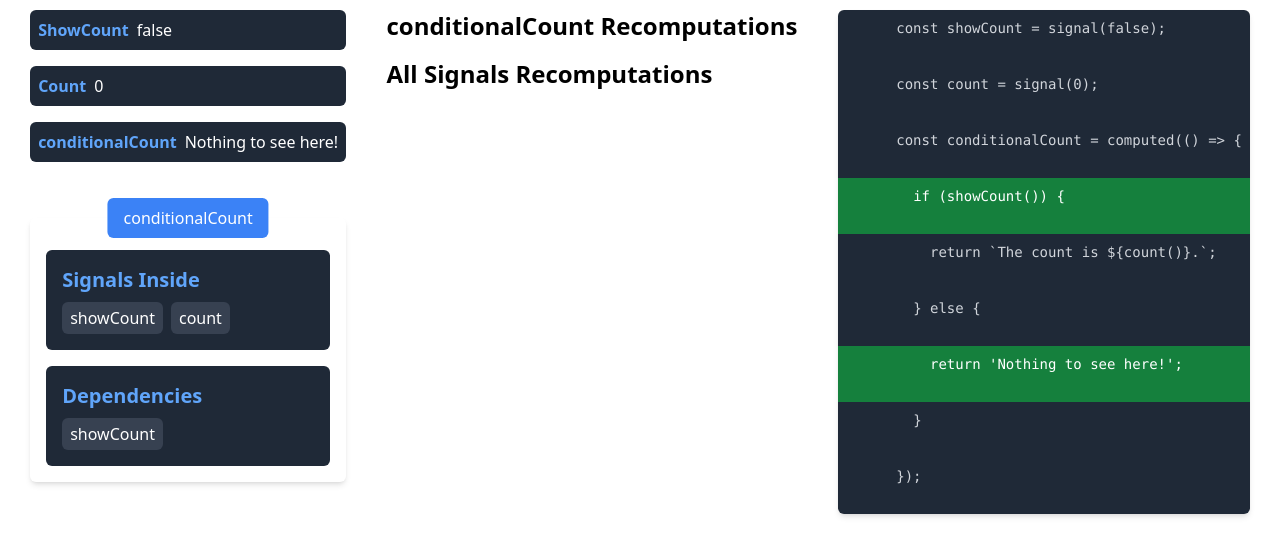
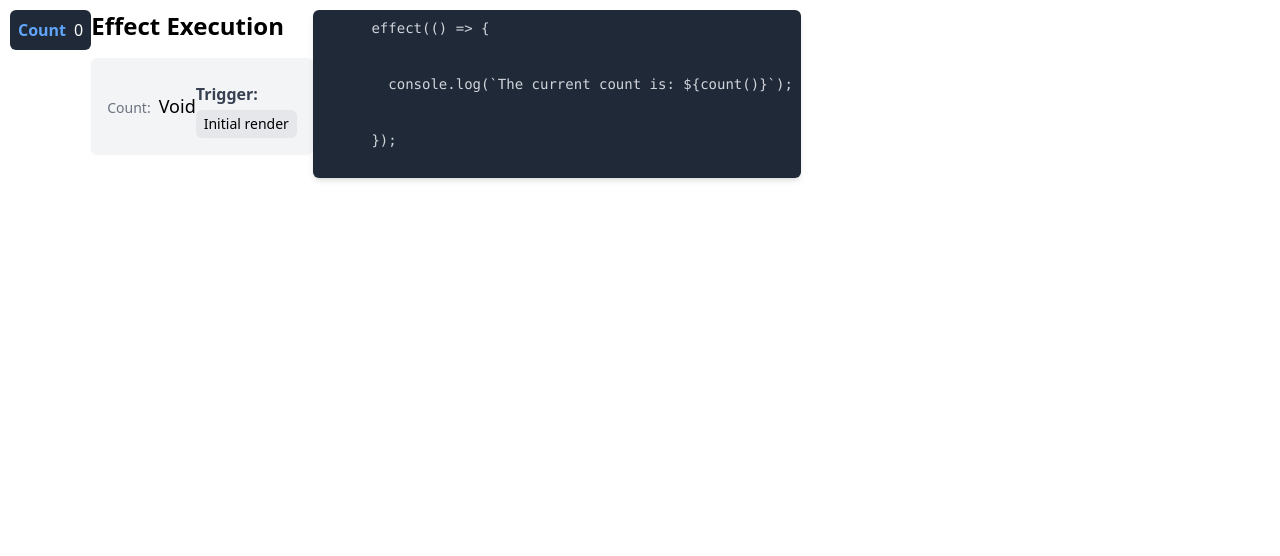
Before and after one commit to damiansire/angular-examples, an Angular app: page / in a window 1280 px wide. Shown: the top 556 px of the page. Built offline with nearby package versions, Linux system fonts and the light colour scheme.

Commit message:
feat: add effect example

```diff
--- a/src/app/app.component.html
+++ b/src/app/app.component.html
@@ -2,7 +2,8 @@
 <app-writable-signals />
 <app-computed-signals/>
 <app-computed-signals-lazily-evaluated-memoized />
+<app-computed-signal-dynamic-dependencies />
 -->
 <div class="body-container p-5">
-  <app-computed-signal-dynamic-dependencies />
+  <app-effect></app-effect>
 </div>
--- a/src/app/app.component.ts
+++ b/src/app/app.component.ts
@@ -4,6 +4,7 @@ import { WritableSignalsComponent } from './signals/1-writable-signals/writable-
 import { ComputedSignalsComponent } from './signals/2-computed-signals/computed-signals.component';
 import { ComputedSignalsLazilyEvaluatedMemoizedComponent } from './signals/3-computed-signals-lazily-evaluated-memoized/computed-signals-lazily-evaluated-memoized.component';
 import { ComputedSignalDynamicDependenciesComponent } from './signals/4-computed-signal-dynamic-dependencies/computed-signal-dynamic-dependencies.component';
+import { EffectComponent } from './signals/5-effect/effect.component';
 
 @Component({
   selector: 'app-root',
@@ -16,6 +17,7 @@ import { ComputedSignalDynamicDependenciesComponent } from './signals/4-computed
     ComputedSignalsComponent,
     ComputedSignalsLazilyEvaluatedMemoizedComponent,
     ComputedSignalDynamicDependenciesComponent,
+    EffectComponent,
   ],
 })
 export class AppComponent {
--- a/src/app/signals/5-effect/effect.component.html
+++ b/src/app/signals/5-effect/effect.component.html
@@ -1 +1,18 @@
-<p>effect works!</p>
+<div class="flex">
+  <div>
+    <app-variable-box
+      variableName="Count"
+      [variableValue]="count().toString()"
+      (click)="upCount()"
+    />
+  </div>
+  <div>
+    <app-event-history
+      title="Effect Execution"
+      [history]="appEventHistory"
+    ></app-event-history>
+  </div>
+  <div>
+    <app-code [lines]="lines"></app-code>
+  </div>
+</div>
--- a/src/app/signals/5-effect/effect.component.ts
+++ b/src/app/signals/5-effect/effect.component.ts
@@ -1,12 +1,57 @@
-import { Component } from '@angular/core';
+import { Component, computed, effect, signal } from '@angular/core';
+import { codeLine } from '../../components-atom/component-atom.interface';
+import { CodeComponent } from '../../components-atom/code/code.component';
+import { VariableBoxComponent } from '../../components-atom/variable-box/variable-box.component';
+import { HistoryElement } from '../../components/component.interface';
+import { EventHistoryComponent } from '../../components/event-history/event-history.component';
+import { trigger } from '@angular/animations';
 
 @Component({
   selector: 'app-effect',
   standalone: true,
-  imports: [],
   templateUrl: './effect.component.html',
-  styleUrl: './effect.component.css'
+  styleUrl: './effect.component.css',
+  imports: [CodeComponent, VariableBoxComponent, EventHistoryComponent],
 })
 export class EffectComponent {
-
+  count = signal(0);
+  appEventHistory = signal<HistoryElement[]>([]);
+  constructor() {
+    effect(
+      () => {
+        const trigger =
+          this.count() === 0 ? 'Initial render' : 'Increment Count';
+        this.addConditionalCountRecomputation(trigger, 'Void', false);
+        console.log(`The current count is: ${this.count()}`);
+      },
+      { allowSignalWrites: true }
+    );
+  }
+  lines = computed<codeLine[]>(() => [
+    { line: 'effect(() => {', active: false },
+    {
+      line: '  console.log(`The current count is: ${count()}`);',
+      active: false,
+    },
+    { line: '});', active: false },
+  ]);
+  upCount() {
+    this.count.update((currentCount: number) => currentCount + 1);
+  }
+  addConditionalCountRecomputation(
+    trigger: string,
+    newState: number | string,
+    isCountIncrement: boolean
+  ) {
+    this.appEventHistory.update((prevHistory) => {
+      const newHistory = prevHistory.length ? [...prevHistory] : [];
+      newHistory.push({
+        date: new Date(),
+        trigger,
+        newState,
+        isCountIncrement,
+      });
+      return newHistory;
+    });
+  }
 }
```
